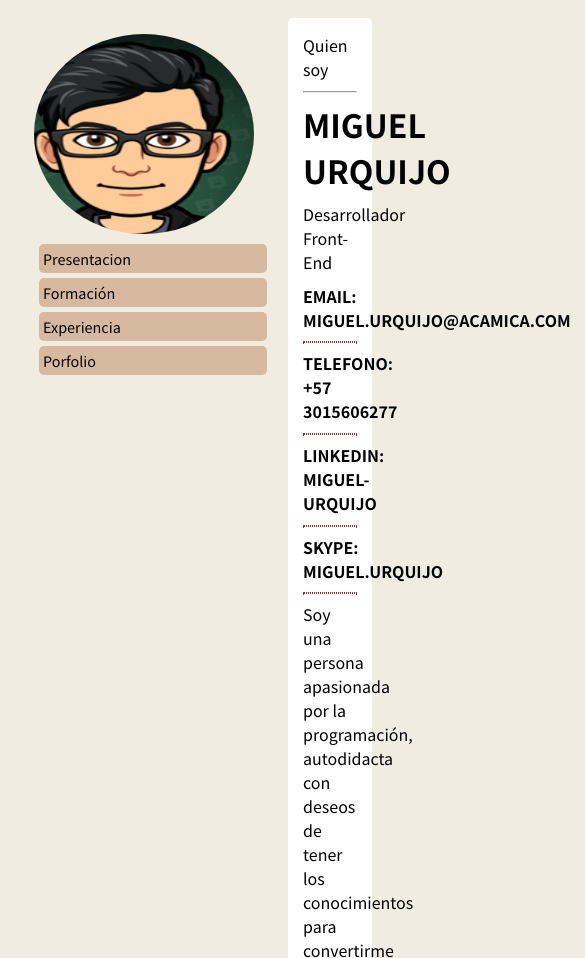
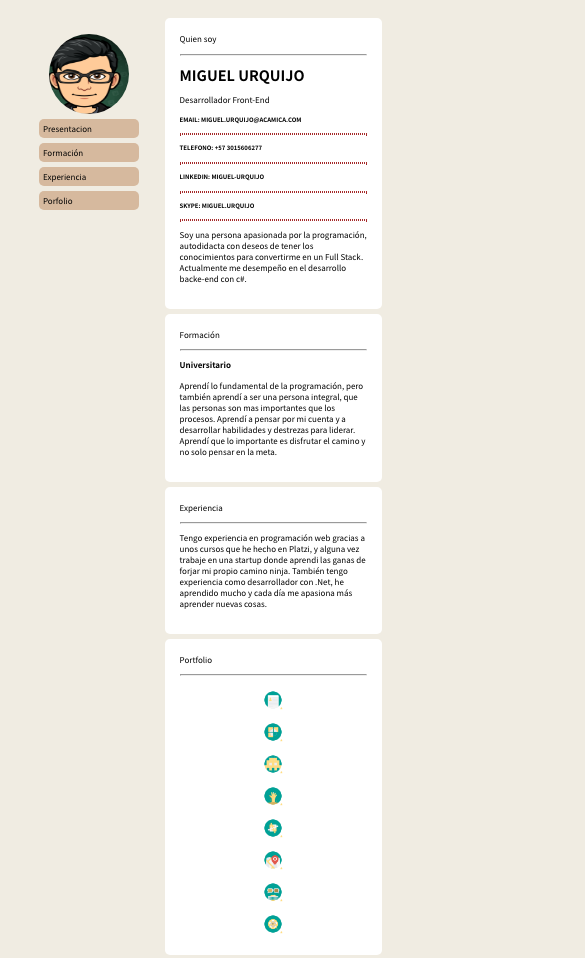
Before and after one commit to mikef123/AcamicaCv, a plain HTML site: page CV/index.html in a window 390 px wide. Shown: the top 958 px of the page, 585 px wide, since content can reach past the window. Drawn offline with Linux system fonts and the light colour scheme.

Commit message:
Responsive-design

```diff
--- a/CV/css/estilos.css
+++ b/CV/css/estilos.css
@@ -6,10 +6,6 @@ body {
     display: grid;
     grid-gap: 5px;
     height: 100hv;
-    /* grid-template: "menu description description description"
-                   "menu formation formation formation"
-                   "menu experience experience experience"
-                   "menu portfolio portfolio portfolio"; */
     grid-template: repeat(4, auto) / 265px 1fr;
     padding: 10px;
 }
@@ -67,9 +63,15 @@ body {
     border-radius: 50%;
 }
 
+.image-menu {
+    display: flex;
+    justify-content: center;
+    align-items: center;
+}
+
 .portfolio-image img {
-    width: 200px;
-    height: 200px;
+    width: 5rem;
+    height: 5rem;
 }
 
 .portfolio-image {
@@ -77,6 +79,7 @@ body {
     grid-template: "image1 image2 image3 image4"
                    "image5 image6 image7 image8";
     justify-items: center;
+
 }
 
 .image cv {
@@ -126,12 +129,6 @@ body {
     font-size: .9rem;
 }
 
-.presentation {
-
-
-
-}
-
 h1,
 h2,
 h3,
@@ -146,3 +143,118 @@ p {
     border-style: dotted;
     color: brown;
 }
+
+@media screen and (max-width: 1024px){
+    h1 {
+        font-size: 1.5em;
+    }
+
+    h4 {
+        font-size: 1em;
+    }
+}
+
+
+@media screen and (max-width: 767px){
+    h1 {
+        font-size: 1.2em;
+    }
+
+    h4 {
+        font-size: .8em;
+    }
+    p {
+        font-size: .8em;
+    }
+
+    .container {
+        grid-template: repeat(4, auto) / 40% 60%;
+    }
+
+    .image {
+        border-radius: 50%;
+        width: 150px;
+        height: 150px;
+        justify-items: center;
+    }
+
+    .button{
+        width: auto;
+    }
+
+    .portfolio-image {
+        display: grid;
+        grid-template: "image1 image2"
+                        "image3 image4"
+                       "image5 image6"
+                        "image7 image8";
+        justify-items: center;
+
+    }
+
+    .button p {
+        text-align: center;
+        margin: 0;
+        font-size: .5rem;
+    }
+
+    .image {
+        width: 7em;
+        height: 7em;
+        position: center;
+    }
+
+}
+
+@media screen and (max-width: 424px) {
+    h1 {
+        font-size: .9em;
+    }
+
+    h4 {
+        font-size: .2em;
+        box-sizing: content-box
+    }
+
+    h3 {
+        font-size: .5em;
+    }
+
+    p {
+        font-size: .5em;
+    }
+
+    .portfolio-image {
+        display: grid;
+        grid-template: "image1"
+                        "image2"
+                        "image3"
+                        "image4"
+                       "image5"
+                       "image6"
+                        "image7"
+                        "image8";
+        justify-items: center;
+    }
+
+    .portfolio-image img {
+        width: 2rem;
+        height: 2rem;
+    }
+
+    .button p {
+        text-align: center;
+        margin: 0;
+        font-size: .5rem;
+    }
+
+    .image {
+        width: 5em;
+        height: 5em;
+        position: center;
+    }
+
+    .button {
+        width: auto;
+    }
+}
--- a/CV/index.html
+++ b/CV/index.html
@@ -13,7 +13,9 @@
 <body>
     <div class="container">
         <div class="item menu">
-            <img class="image" src="imgs/me.png" height="200px" width="220px" alt="">
+            <div class="image-menu">
+                <img class="image" src="imgs/me.png" height="200px" width="220px" alt="">
+            </div>
 
             <a class="button" href="#presentacion">
                 <p>Presentacion</p>
```
